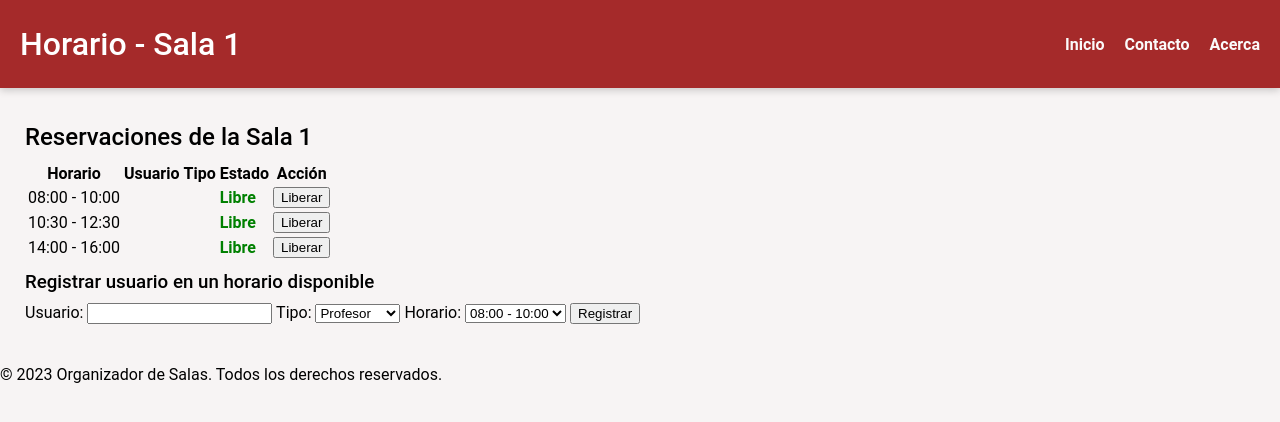
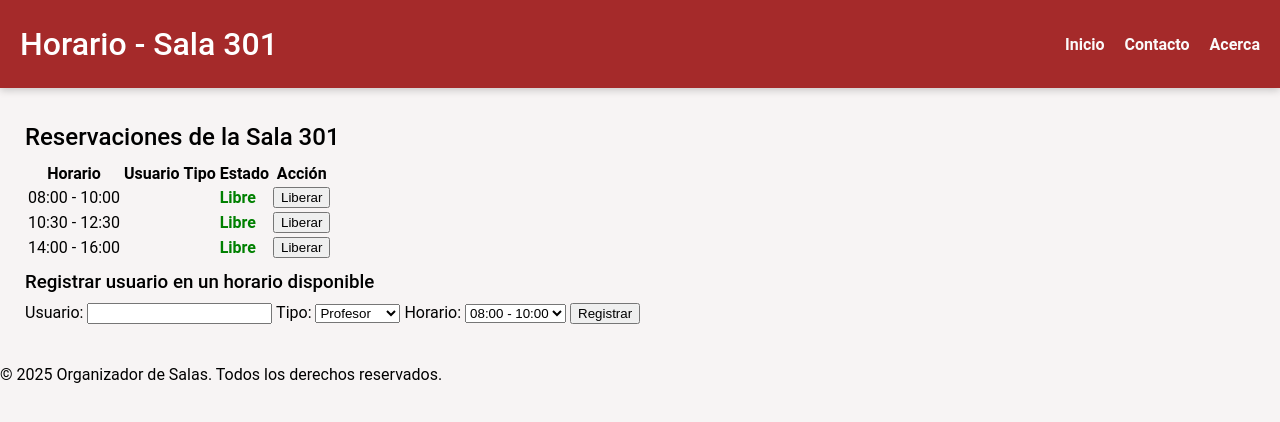
Before and after one commit to dqq0/-GDS, a website: page sala1.html in a window 1280 px wide. Drawn offline with Linux system fonts and the light colour scheme; no server answers.

Commit message:
Update sala1.html

```diff
--- a/sala1.html
+++ b/sala1.html
@@ -3,7 +3,7 @@
 <head>
   <meta charset="UTF-8">
   <meta name="viewport" content="width=device-width, initial-scale=1.0">
-  <title>Horario - Sala 1</title>
+  <title>Horario - Sala 301</title>
   <link rel="stylesheet" href="style.css">
   <style>
     /* Colores de estado */
@@ -23,7 +23,7 @@
 </head>
 <body>
   <header class="header">
-    <h1 class="titulo-principal">Horario - Sala 1</h1>
+    <h1 class="titulo-principal">Horario - Sala 301</h1>
     <nav class="menu">
       <a class="enlace-menu" href="index.html">Inicio</a>
       <a class="enlace-menu" href="contacto.html">Contacto</a>
@@ -33,7 +33,7 @@
 
   <main class="contenido">
     <section class="horario">
-      <h2 class="titulo-seccion">Reservaciones de la Sala 1</h2>
+      <h2 class="titulo-seccion">Reservaciones de la Sala 301</h2>
       <table class="tabla-horario">
         <thead>
           <tr>
@@ -75,7 +75,7 @@
   </main>
 
   <footer class="footer">
-    <p>© 2023 Organizador de Salas. Todos los derechos reservados.</p>
+    <p>© 2025 Organizador de Salas. Todos los derechos reservados.</p>
   </footer>
 
   <!-- Script para manejar el registro -->
```
